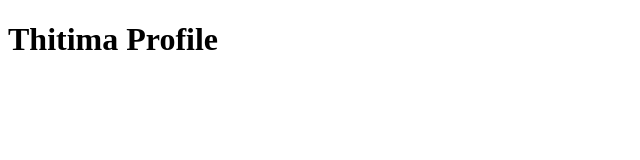
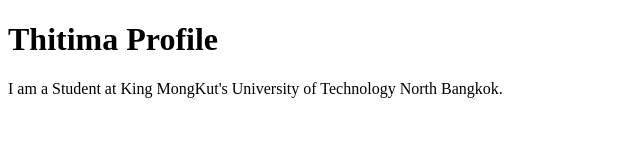
Before and after one commit to muffinyyss/github-desktop-project_sec1_2_67, a plain HTML site: page index.html in a window 1280 px wide. Shown: the whole page, without its empty margins (0-640 px from the left). Drawn offline with Linux system fonts and the light colour scheme.

Commit message:
Add information

```diff
--- a/index.html
+++ b/index.html
@@ -7,5 +7,6 @@
 </head>
 <body>
     <h1>Thitima Profile</h1>
+    <p>I am a Student at King MongKut's University of Technology North Bangkok.</p>
 </body>
 </html>
```
